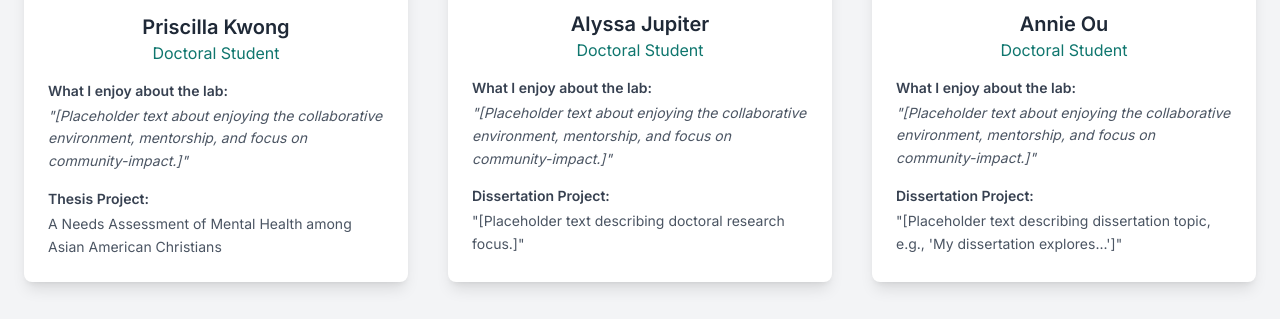
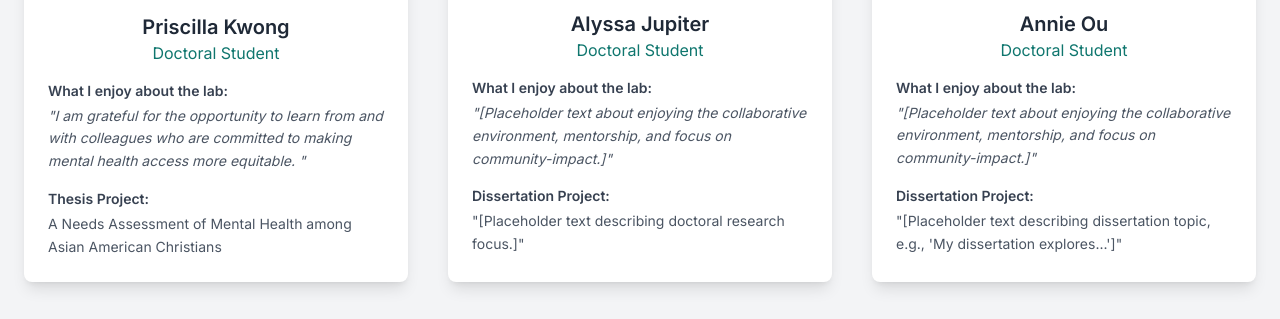
Before and after one commit to culturementalhealthlab-rosemead/cmhlab-rosemead, a plain HTML site: page index.html in a window 1280 px wide. Shown: the part 2085-2404 px from the top of the page. Drawn offline with nearby package versions, Linux system fonts and the light colour scheme.

Commit message:
Update placeholder text in index.html

```diff
--- a/index.html
+++ b/index.html
@@ -134,7 +134,7 @@
                             <div>
                                 <h5 class="font-semibold text-gray-700 mb-1">What I enjoy about the lab:</h5>
                                 <p class="leading-relaxed italic">
-                                    "[Placeholder text about enjoying the collaborative environment, mentorship, and focus on community-impact.]"
+                                    "I am grateful for the opportunity to learn from and with colleagues who are committed to making mental health access more equitable. "
                                 </p>
                             </div>
                             <div>
```
